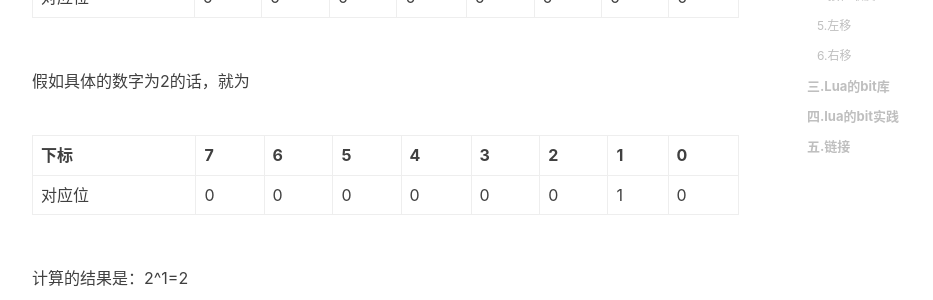
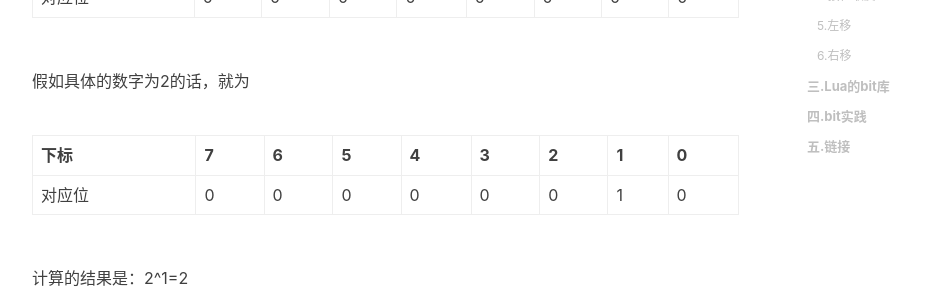
Before and after one commit to ZhongChunHao/xiaohao.github.io, a Jekyll site: the page built from _posts/2020-2-8-lua-bit.md, in a window 1280 px wide and 900 px high, scrolled down 430 px. Shown: the part 228-528 px from the top of the window, without its empty margins (233-1166 px from the left). Built offline with Jekyll 4.4.1, drawn with Linux system fonts in a browser that asks for light colours; nearby versions of some CDN libraries; comment, search, counter and statistics services are not loaded; some of the changed text lies outside the part shown.

Commit message:
Update 2020-2-8-lua-bit.md
更新博客内容

```diff
--- a/_posts/2020-2-8-lua-bit.md
+++ b/_posts/2020-2-8-lua-bit.md
@@ -118,7 +118,7 @@ Y:
   - tobit &#160;&#160;转成位格式
   - tohex &#160;&#160;转出16进制格式
 
-### 四.lua的bit实践
+### 四.bit实践
   - 红点位记录
     - 问题描述：一个模块有一个总的红点显示，这个红点受其模块下的标签红点影响，比如模块A的有三个标签1、2、3，只要其中一个标签有红点，则模块A就会有红点.
 
```
Also changed, not shown: other parts of _posts/2020-2-8-lua-bit.md (+1 -0 lines).
